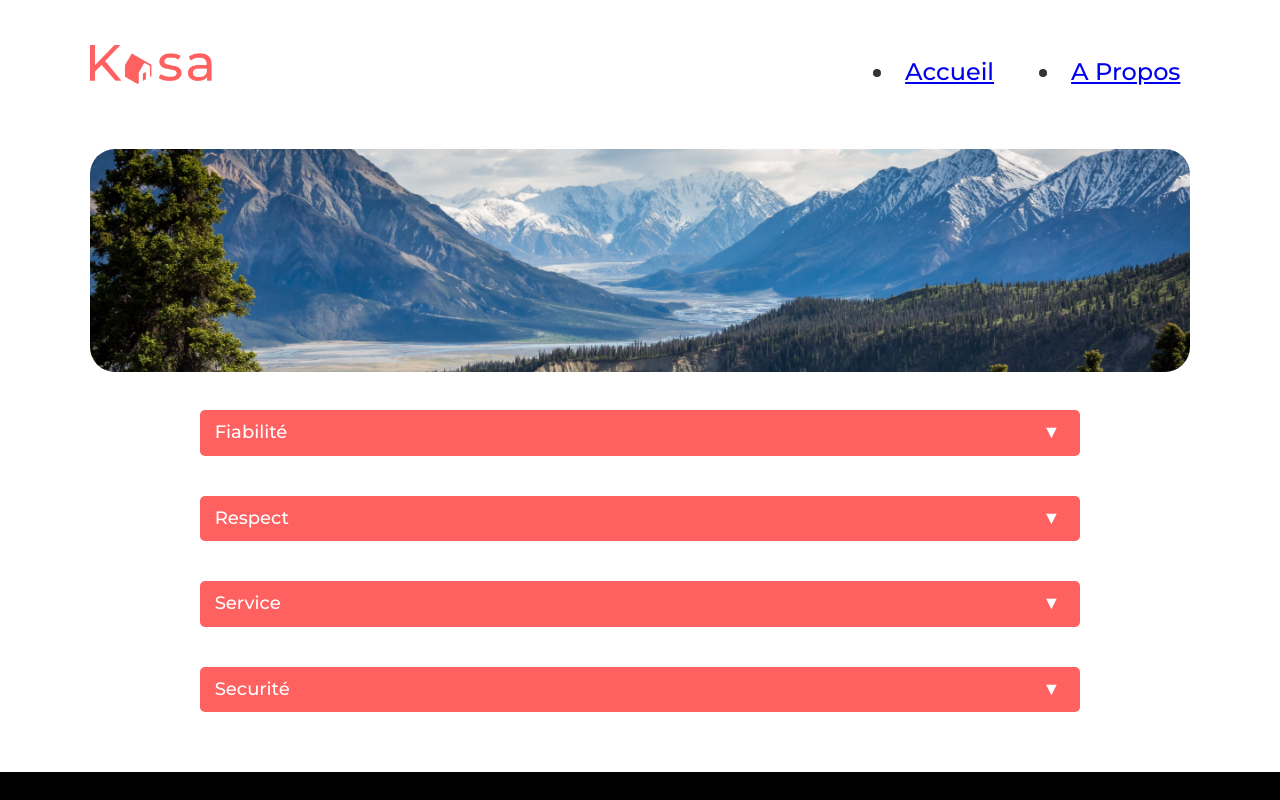
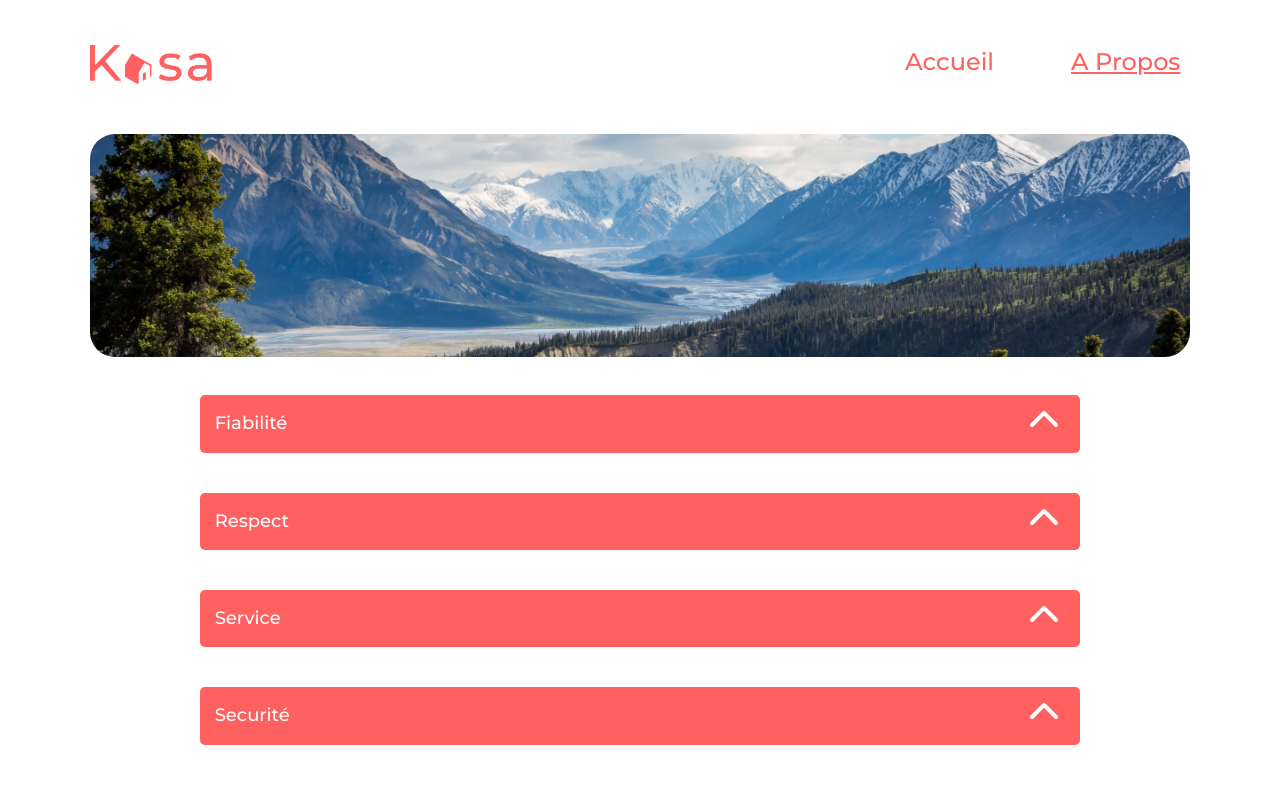
Before and after one commit to pierrepinoli/OC_Projet8__Cr-ez-une-application-web-de-location-immobili-re-avec-React, a React (Create React App) app: page /About in a window 1280 px wide. Shown: the top 800 px of the page. Built offline with nearby package versions, Linux system fonts and the light colour scheme; a web font is replaced by a local one.

Commit message:
mise en place du css des liens de la banner + avancement animations + avancement css global

```diff
--- a/src/components/Collapse/Collapse.jsx
+++ b/src/components/Collapse/Collapse.jsx
@@ -1,7 +1,14 @@
+// importation des dependances
+
+import React, { useState } from 'react';
+import { FontAwesomeIcon } from '@fortawesome/react-fontawesome';
+import { faChevronUp } from '@fortawesome/free-solid-svg-icons';
+
+//importation du css
 import './collapse.scss';
-import React, { useState } from 'react';
 
 
+// definition du composant
 const Collapse = ({ title, children }) => {
   const [isCollapsed, setIsCollapsed] = useState(true);
 
@@ -9,15 +16,26 @@ const Collapse = ({ title, children }) => {
     setIsCollapsed(!isCollapsed);
   };
 
+  // etablissement du DOM
   return (
     <div className="collapse">
-        <div className="collapse-header" onClick={toggleCollapse}>
+      <div className="collapse-header" >
         <span>{title}</span>
-          <span>{isCollapsed ? '▼' : '▲'}</span>
+        <span>
+
+          {/* appel des icones de fontawesome */}
+          <FontAwesomeIcon onClick={toggleCollapse} icon={isCollapsed ? faChevronUp : faChevronUp}
+
+          // definiton des classes css//
+                           className={`chevron__icon ${isCollapsed ? '' : 'rotate'}`}  />
+        </span>
       </div>
-        {!isCollapsed && <div className="collapse-content">{children}</div>}
+
+      {!isCollapsed && <div className={`collapse-content ${isCollapsed ? '' : 'expand'}`}>{children}</div>}
+
     </div>
   );
 };
 
+// exportation du composant
 export default Collapse;
--- a/src/components/Collapse/collapse.scss
+++ b/src/components/Collapse/collapse.scss
@@ -2,14 +2,13 @@
     width: 100%;
     margin-bottom: 10px;
     border-radius: 5px;
-
 }
 
 .collapse-header {
-    padding: 10px;
-    cursor: pointer;
+
     display: flex;
     justify-content: space-between;
+    align-items: center;
     background-color: #FF6060;
     color: white;
     user-select: none;
@@ -25,6 +24,7 @@
 }
 
 .collapse-content {
+
     padding: 10px;
     border-radius: 5px;
     background-color: #F6F6F6;
@@ -35,4 +35,40 @@
     font-style: normal;
     font-weight: 400;
     line-height: 142.6%;
+
+
 }
+
+.chevron__icon {
+    width: 32px;
+    height: 32px;
+}
+
+.chevron__icon:hover {
+    cursor: pointer;
+}
+
+// ************** ANIMATIONS ****************//
+
+// animations des chevrons
+// Ajout d'une transition pour l'effet d'animation
+.chevron__icon.rotate {
+    transition: transform 0.3s ease-in-out;
+
+}
+
+// Rotation à 180 degrés pour le chevron vers le bas
+.chevron__icon.rotate {
+    transform: rotate(-180deg);
+}
+
+// animations des collapses
+.collapse-content.expand {
+    opacity: 0;
+    overflow: hidden;
+    transition: opacity 5s ease-in-out;
+}
+
+.collapse-content.expand {
+    opacity: 100%;
+}
--- a/src/components/Header/Header.jsx
+++ b/src/components/Header/Header.jsx
@@ -3,22 +3,25 @@ import './header.scss';
 
 import { NavLink } from "react-router-dom";
 
+
 function Header() {
     return (
         <header>
-            <nav className="navbar__box navbar__box--typography">
+            <div className="navbar__box navbar__box--typography">
                 <img className="logo--size" src={logo} alt="Logo Kasa" />
-                <ul>
-                    <li className="navbar__links"><NavLink to="/" className={({ isActive, isPending, isTransitioning }) =>
-                        [isPending ? "pending" : "", isActive ? "active" : "", isTransitioning ? "transitioning" : "", ].join(" ")
-                        }>Accueil</NavLink></li>
-                    <li className="navbar__links"><NavLink to="/About" className={({ isActive, isPending, isTransitioning }) =>
-                        [isPending ? "pending" : "", isActive ? "active" : "", isTransitioning ? "transitioning" : "", ].join(" ")
-                        }>A Propos</NavLink></li>
-                </ul>
-            </nav>
+                <nav className="navbar">
+                    <ul>
+                        <li>
+                            <NavLink exact to="/" className={({isActive}) => (isActive ? "active" : "")}>Accueil</NavLink>
+                        </li>
+                        <li>
+                            <NavLink exact to="/About" className={({isActive}) => (isActive ? "active" : "")}>A Propos</NavLink>
+                        </li>
+                    </ul>
+                </nav>
+            </div>
         </header>
-    )
+    );
 }
 
 export default Header;
--- a/src/components/Header/header.scss
+++ b/src/components/Header/header.scss
@@ -4,17 +4,16 @@ header {
     margin-bottom: 50px;
 }
 
+
+.logo--size {
+    width: 210.322px;
+    height: 68px;
+}
+
 .navbar__box {
     padding-top: 45px;
     display: flex;
     justify-content: space-between;
-}
-
-.navbar__box ul {
-    display: flex;
-    flex-direction: row;
-    gap: 57px;
-
 }
 
 .navbar__box--typography {
@@ -28,32 +27,34 @@ header {
     /* 34.224px */
 }
 
-.navbar__links {
+.navbar ul {
+    display: flex;
+    flex-direction: row;
+    gap: 57px;
+
+    & li {
+        /* Supprime les points des <li> */
+        list-style: none;
+
+        & a {
+            margin: 0;
+            padding: 10px;
+            color: #FF6060;
             text-decoration: none;
-    padding: 10px;
-    color: #333;
             transition: background-color 0.3s ease;
         }
 
-/* Styles pour le NavLink actif */
-.navbar__links.active {
-    background-color: #3498db;
-    color: #fff;
+        // pointeur au survol
+        & a:hover {
+            cursor: pointer;
+            text-decoration: underline;
         }
 
-/* Styles pour le NavLink en cours de traitement */
-.navbar__links.pending {
-    background-color: #f39c12;
-    color: #fff;
+        // soulignement du lien en cours
+        a.active {
+            text-decoration: underline;
         }
 
-/* Styles pour le NavLink en cours de transition */
-.navbar__links.transitioning {
-    background-color: #ecf0f1;
-    color: #333;
     }
 
-.logo--size {
-    width: 210.322px;
-    height: 68px;
 }
--- a/src/pages/About/About.jsx
+++ b/src/pages/About/About.jsx
@@ -13,7 +13,7 @@ function About() {
             <section>
                 <div className="collapse__box">
                     <Collapse title="Fiabilité">
-                        <p>Les annonaces postées sur Kasa garantissent une fiabilité totale.
+                        <p>Les annonces postées sur Kasa garantissent une fiabilité totale.
                         Les photos sont conformes aux logements et toutes les informations sont régulièrement vérifiées par nos équipes.</p>
                     </Collapse>
                     <Collapse title="Respect">
--- a/src/pages/Housing/housing.scss
+++ b/src/pages/Housing/housing.scss
@@ -78,8 +78,9 @@
 
             background-color: #FF6060;
             border-radius: 10px;
-            width: 115px;
+            min-width: 115px;
             height: 25px;
+            padding: 3px 10px 2px 10px;
 
             color: #FFF;
             text-align: center;
@@ -96,7 +97,15 @@
     display: flex;
     justify-content: space-between;
     gap: 6%;
+
+    & ul {
+        & li {
+            list-style: none;
+        }
+    }
 }
+
+
 
 .host__box {
     display: flex;
```
Lines whose indentation alone changed are shown as unchanged.
